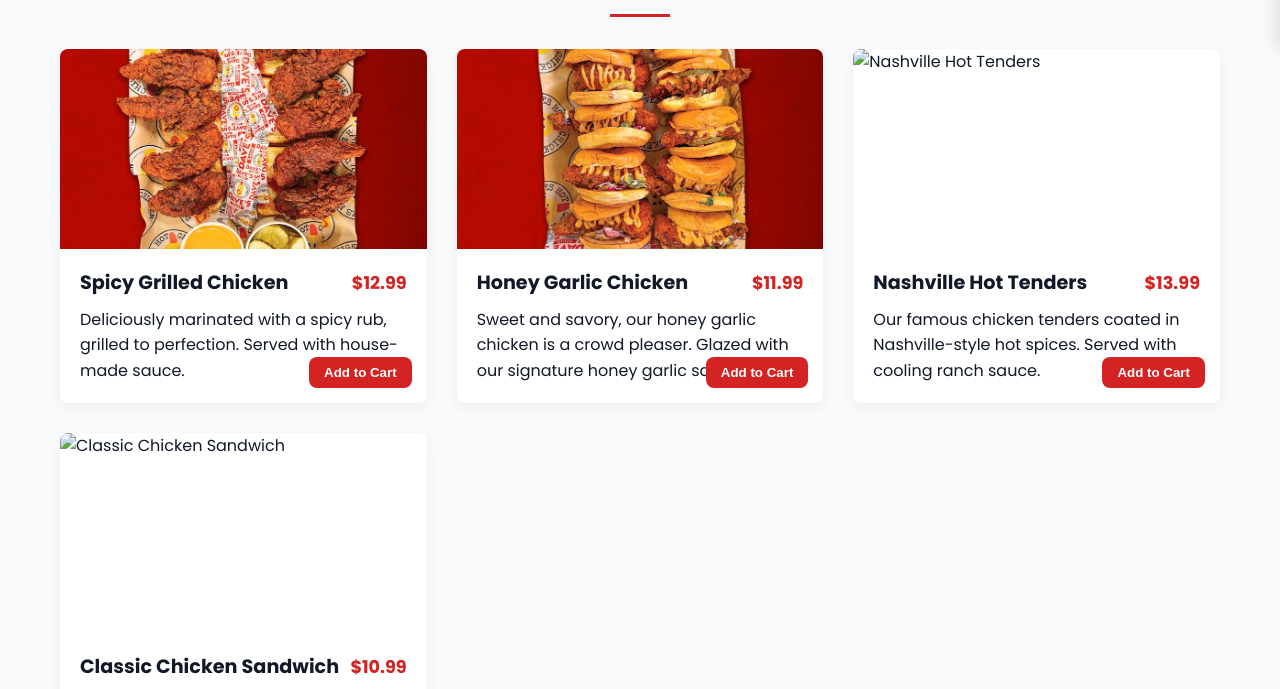
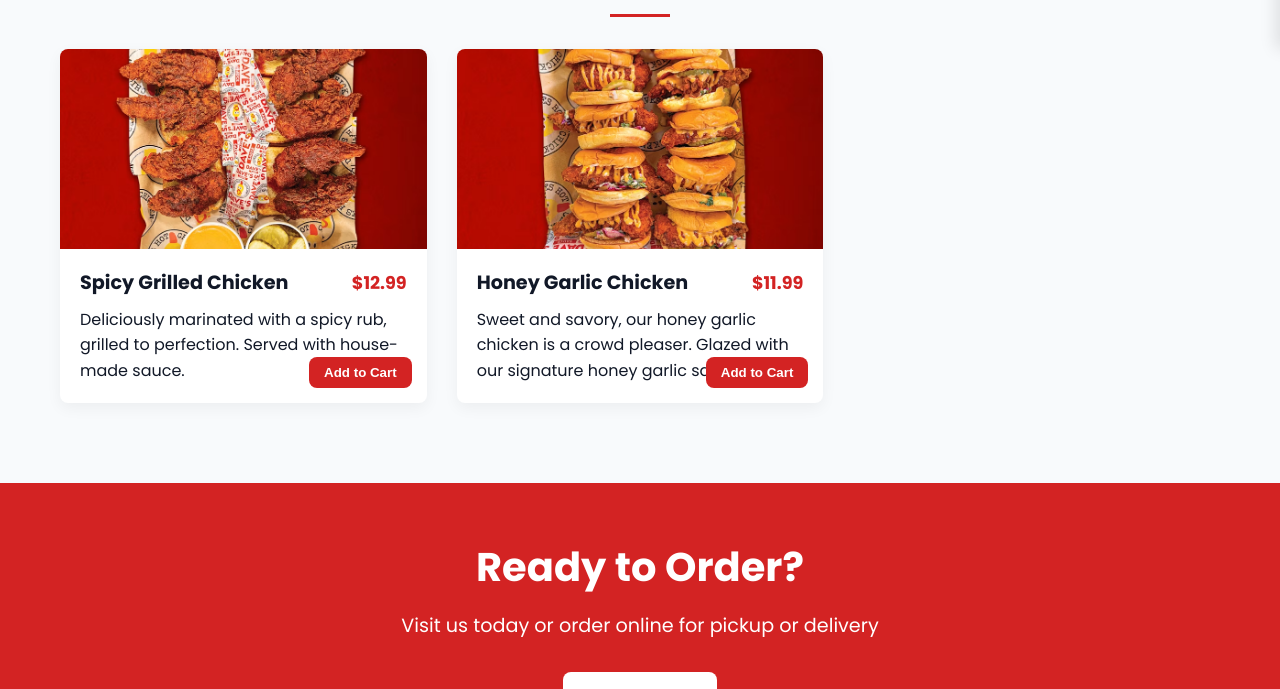
Before and after one commit to Kazi27/restaurant, a plain HTML site: page menu.html in a window 1280 px wide. Shown: the part 751-1440 px from the top of the page. Drawn offline with Linux system fonts and the light colour scheme.

Commit message:
removed menu items

```diff
--- a/menu.html
+++ b/menu.html
@@ -118,32 +118,6 @@
                                 <span class="price">$11.99</span>
                             </div>
                             <p>Sweet and savory, our honey garlic chicken is a crowd pleaser. Glazed with our signature honey garlic sauce.</p>
-                        </div>
-                        <button class="add-to-cart-btn">Add to Cart</button>
-                    </div>
-                    <div class="menu-item">
-                        <div class="menu-item-image">
-                            <img src="/placeholder.svg?height=300&width=300" alt="Nashville Hot Tenders">
-                        </div>
-                        <div class="menu-item-content">
-                            <div class="menu-item-header">
-                                <h3>Nashville Hot Tenders</h3>
-                                <span class="price">$13.99</span>
-                            </div>
-                            <p>Our famous chicken tenders coated in Nashville-style hot spices. Served with cooling ranch sauce.</p>
-                        </div>
-                        <button class="add-to-cart-btn">Add to Cart</button>
-                    </div>
-                    <div class="menu-item">
-                        <div class="menu-item-image">
-                            <img src="/placeholder.svg?height=300&width=300" alt="Classic Chicken Sandwich">
-                        </div>
-                        <div class="menu-item-content">
-                            <div class="menu-item-header">
-                                <h3>Classic Chicken Sandwich</h3>
-                                <span class="price">$10.99</span>
-                            </div>
-                            <p>Crispy chicken breast on a toasted brioche bun with pickles, coleslaw, and Dave's special sauce.</p>
                         </div>
                         <button class="add-to-cart-btn">Add to Cart</button>
                     </div>
```
